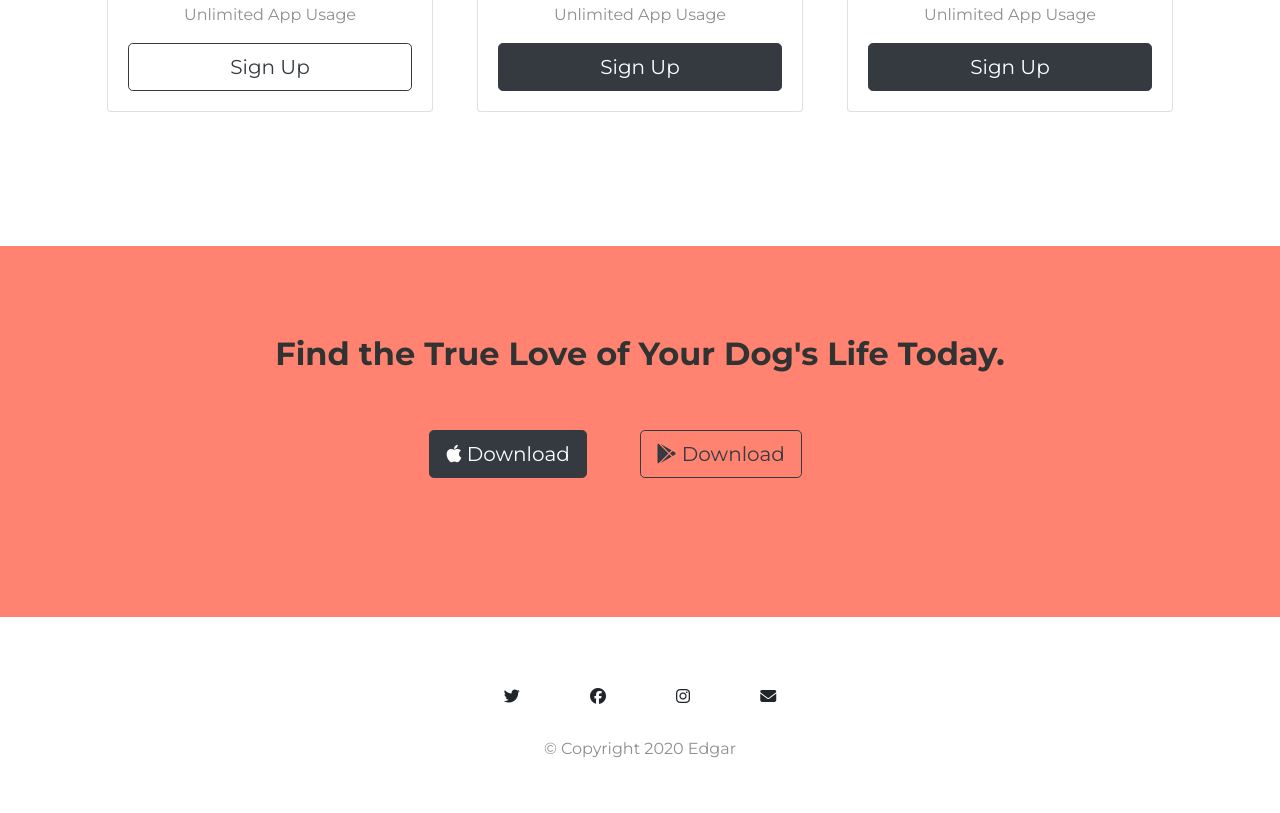
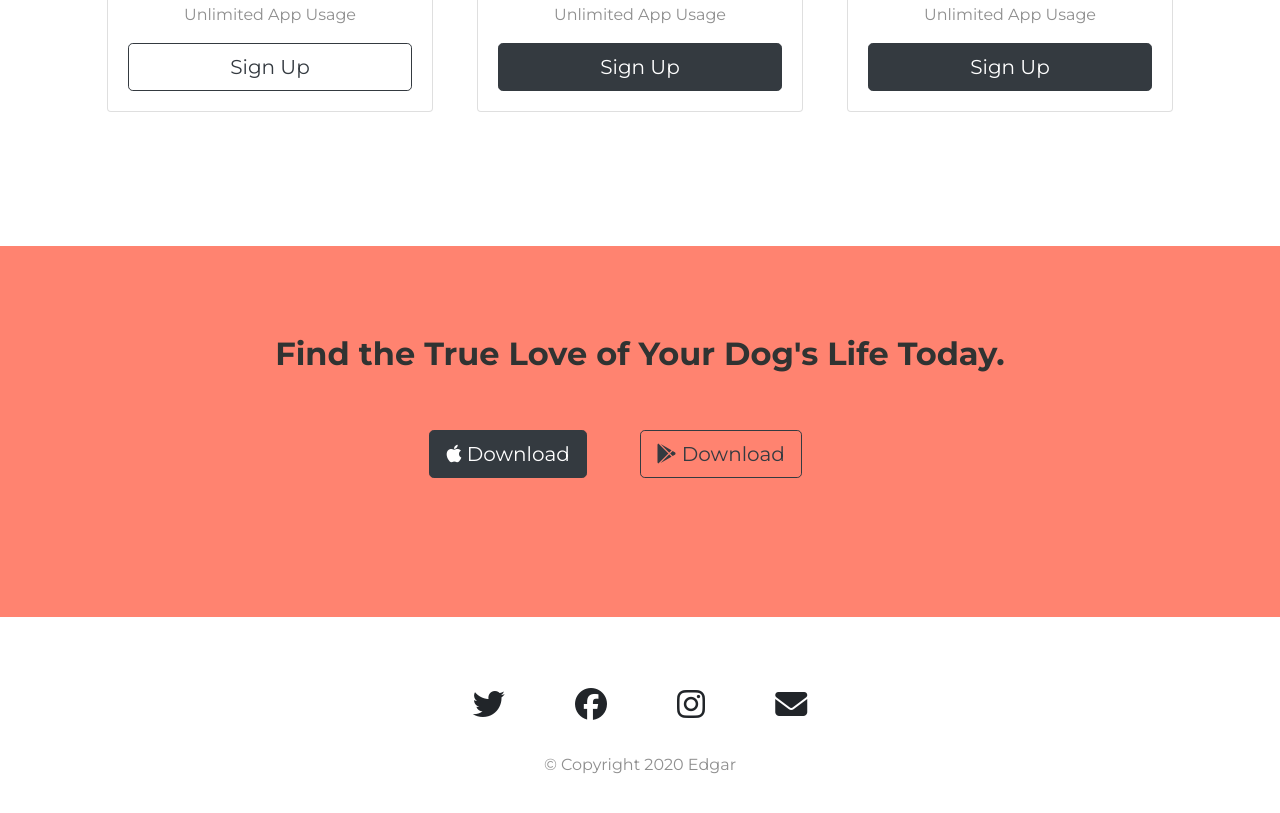
Before and after one commit to edgars-b/TinDog, a plain HTML site: page index.html in a window 1280 px wide. Shown: the part 2271-3084 px from the top of the page. Drawn offline with nearby package versions, Linux system fonts and the light colour scheme.

Commit message:
fixes again

```diff
--- a/css/styles.css
+++ b/css/styles.css
@@ -169,7 +169,7 @@ p {
     }
 
     .nav-link {
-        font-size: 1.4rem;
+        font-size: 1.7rem;
         font-weight: 500;
     }
 
@@ -180,4 +180,5 @@ p {
     p{
         font-size: 1.4rem;
     }
+
 }
--- a/index.html
+++ b/index.html
@@ -205,10 +205,10 @@
         <footer id="footer">
 
             <div>
-                <i class="i fab fa-twitter"></i>
-                <i class="i fab fa-facebook"></i>
-                <i class="i fab fa-instagram"></i>
-                <i class="i fas fa-envelope"></i>
+                <i class="i fab fa-twitter fa-2x"></i>
+                <i class="i fab fa-facebook fa-2x"></i>
+                <i class="i fab fa-instagram fa-2x"></i>
+                <i class="i fas fa-envelope fa-2x"></i>
             </div>
 
             <p>© Copyright 2020 Edgar</p>
```
